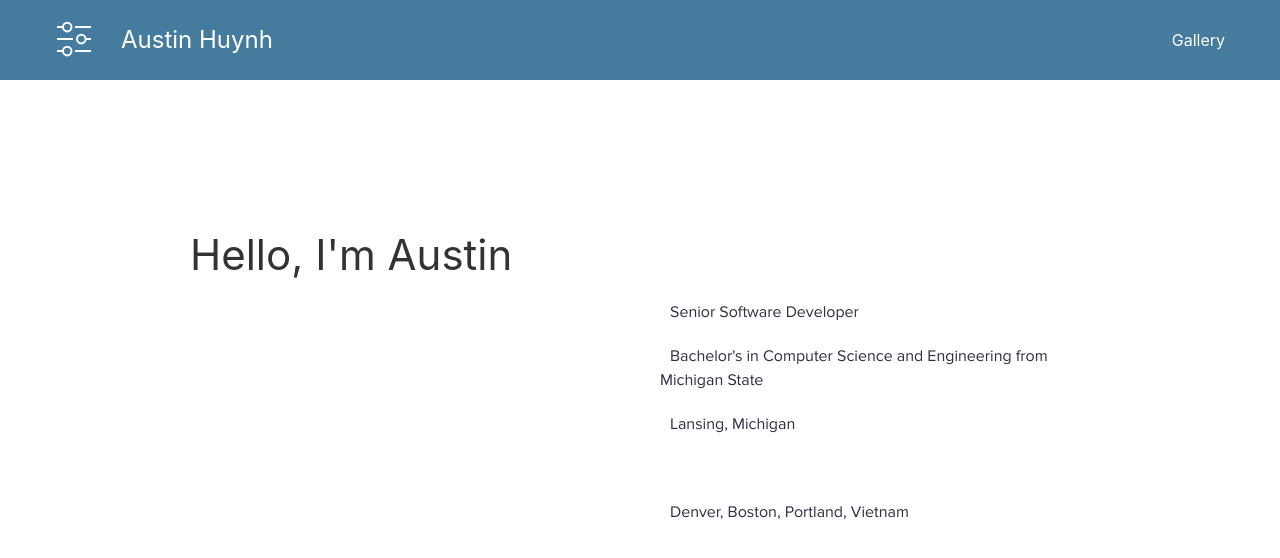
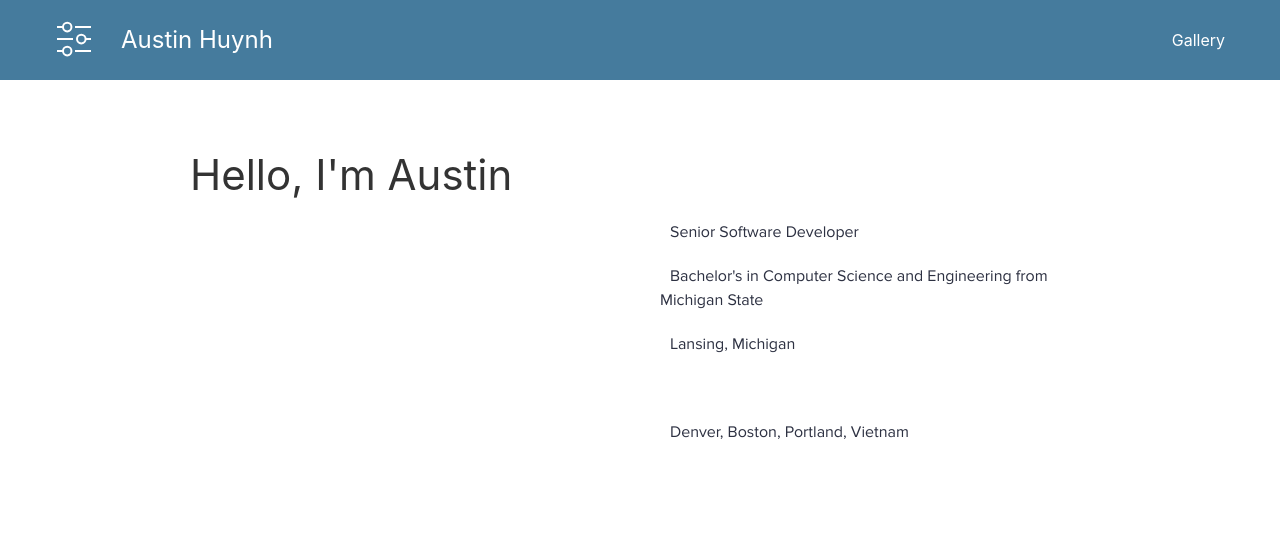
Before and after one commit to huynhaus/austinhuynh, an Angular app: page / in a window 1280 px wide. Shown: the top 558 px of the page. Built offline with nearby package versions, Linux system fonts and the light colour scheme.

Commit message:
Removing sticky from nav

```diff
--- a/src/app/header/header.component.html
+++ b/src/app/header/header.component.html
@@ -1,4 +1,4 @@
-<div uk-sticky="media: 960" class="uk-navbar-container tm-navbar-container uk-sticky uk-sticky-fixed" style="position: fixed;">
+<div class="uk-navbar-container tm-navbar-container">
   <div class="uk-container uk-container-expand">
     <nav class="uk-navbar">
       <div class="uk-navbar-left">
@@ -15,4 +15,3 @@
     </nav>
   </div>
 </div>
-<div class="uk-sticky-placeholder" style="height: 80px; margin: 0px;"></div>
```
Also changed, not shown: src/app/home/home.component.html (line endings or trailing spaces).
